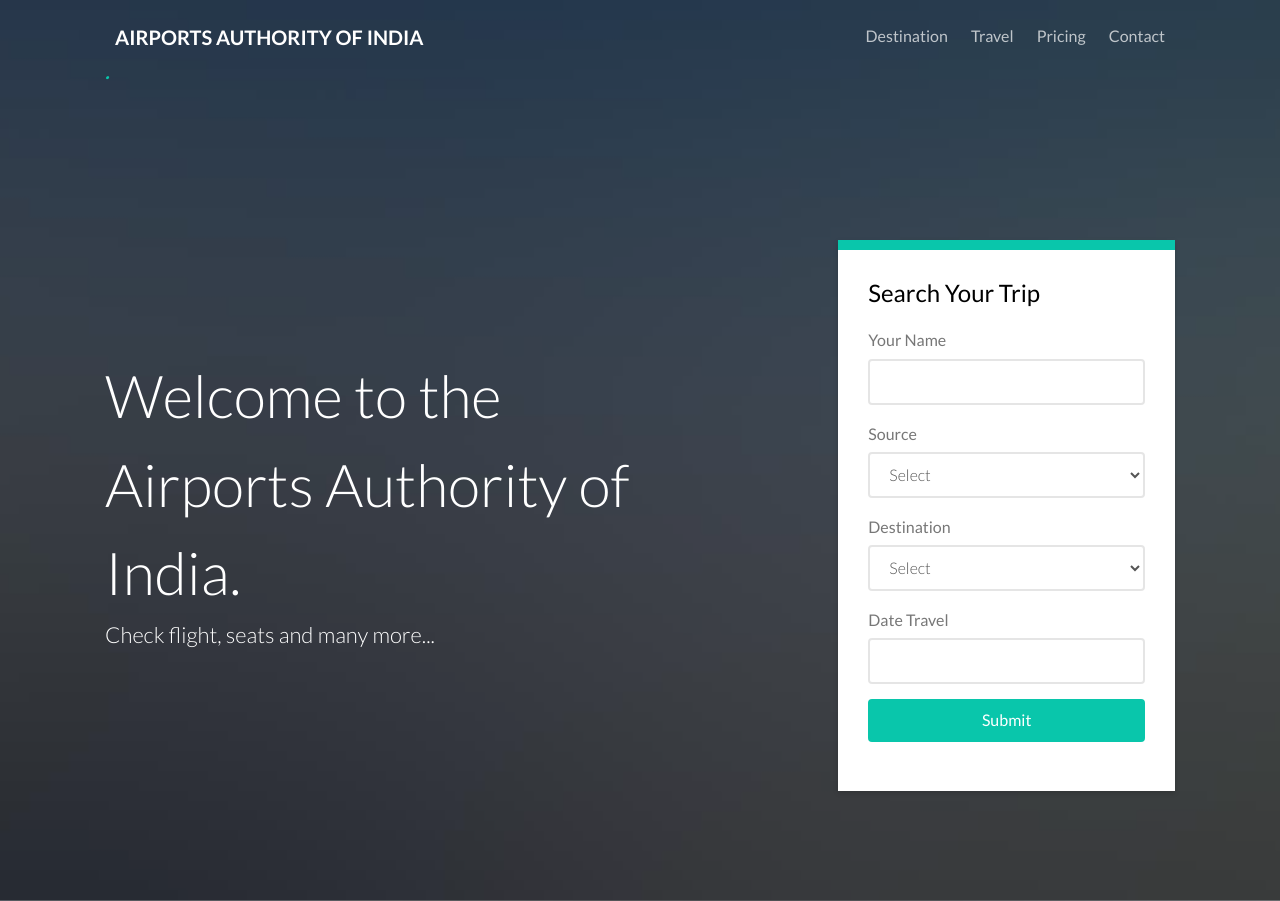
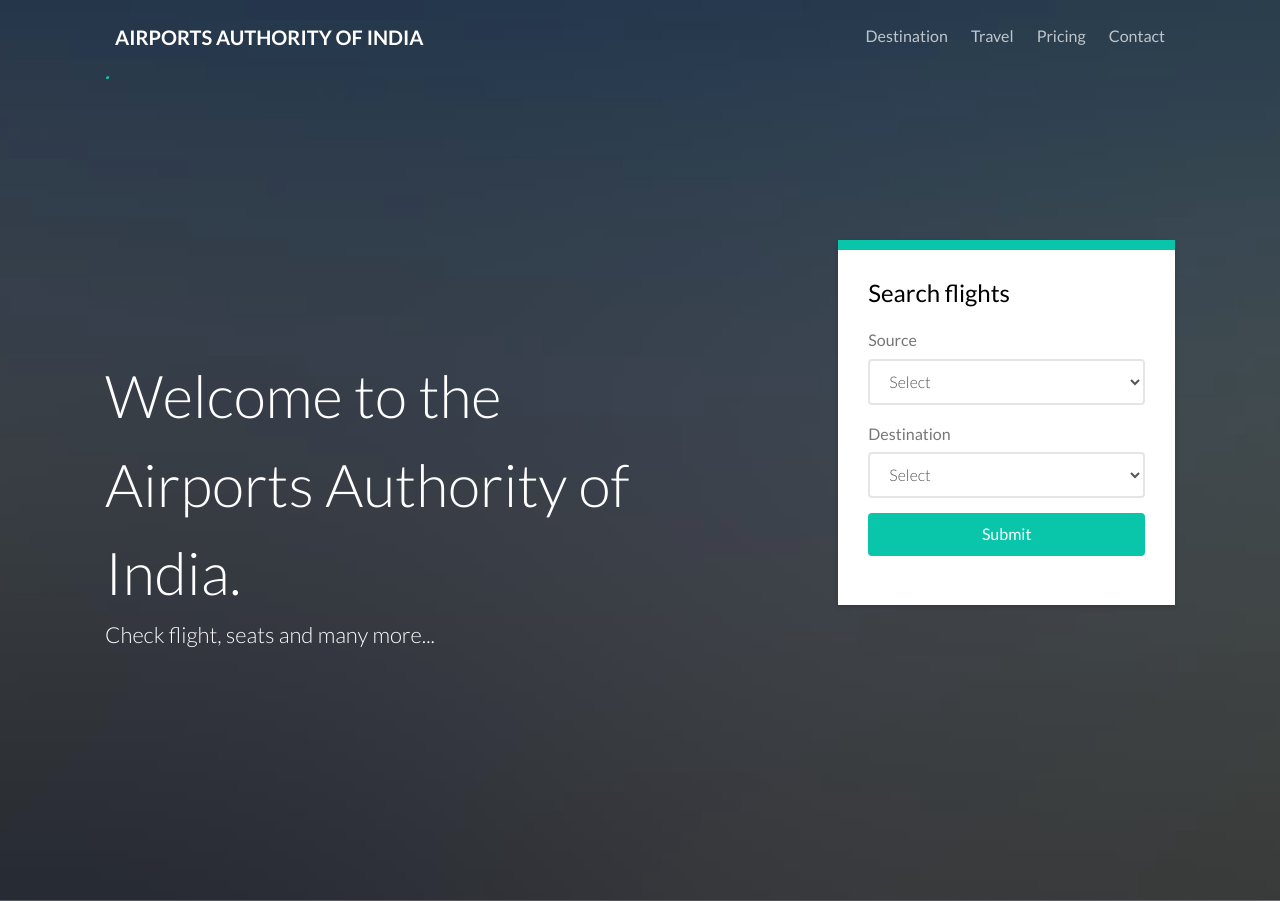
Before and after one commit to harshh-s/Aviation-SQL, a Flask app: page / in a window 1280 px wide. Shown: the top 901 px of the page. Run offline with Flask 2, Linux system fonts and the light colour scheme; some libraries are stand-ins or nearby versions; some web fonts are replaced.

Commit message:
Minor changes to code.

```diff
--- a/WebApplication/app.py
+++ b/WebApplication/app.py
@@ -21,8 +21,7 @@ def flights():
     if request.method == "POST":
         src = request.form['source']
         dest = request.form['destination']
-        date = request.form['date']
-        print(src, dest, date)
+        print(src, dest)
         query = "SELECT * FROM flight WHERE flightsource = '" + src + "' AND flightdest = '" + dest +"';"
 
         with conn.cursor() as cursor:
--- a/WebApplication/templates/index.html
+++ b/WebApplication/templates/index.html
@@ -106,14 +106,14 @@
 
 									<div class="tab-content">
 										<div class="tab-content-inner active" data-content="signup">
-											<h3>Search Your Trip</h3>
+											<h3>Search flights</h3>
 											<form action="/flights" method="POST">
-												<div class="row form-group">
+												<!-- <div class="row form-group">
 													<div class="col-md-12">
 														<label for="fullname">Your Name</label>
 														<input type="text" id="fullname" name="fullname" class="form-control">
 													</div>
-												</div>
+												</div> -->
 												<div class="row form-group">
 													<div class="col-md-12">
 														<label for="activities">Source</label>
@@ -146,13 +146,12 @@
 														</select>
 													</div>
 												</div>
-
-												<div class="row form-group">
+												<!-- <div class="row form-group">
 													<div class="col-md-12">
 														<label for="date">Date Travel</label>
 														<input type="text" name="date" id="date" class="form-control">
 													</div>
-												</div>
+												</div> -->
 
 												<div class="row form-group">
 													<div class="col-md-12">
```
